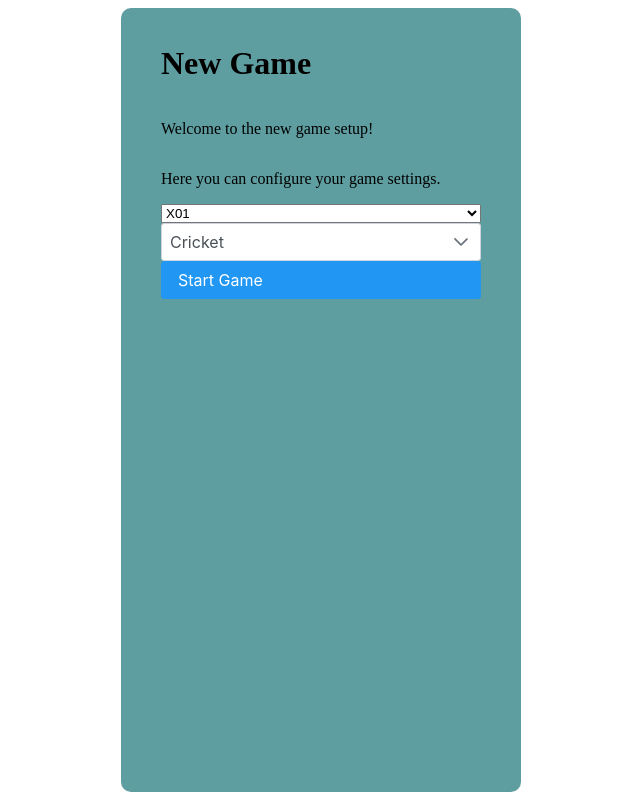
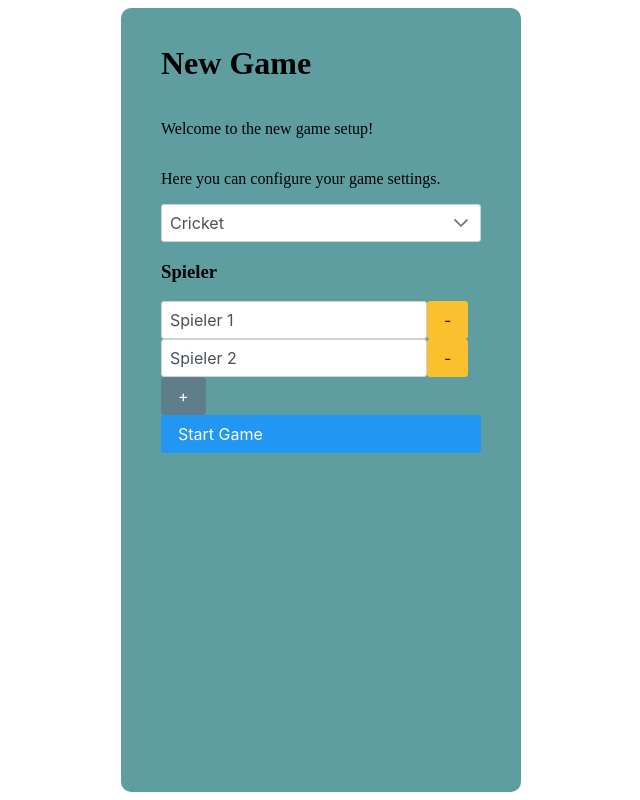
Before and after one commit to zahnmeissel/master-darts, a React (Vite) app: page / in a window 1280 px wide. Shown: the whole page, without its empty margins (319-959 px from the left). Built offline with nearby package versions, Linux system fonts and the light colour scheme.

Commit message:
new flow

```diff
--- a/src/dialogs/selectorView/gameSelectorView.tsx
+++ b/src/dialogs/selectorView/gameSelectorView.tsx
@@ -1,13 +1,9 @@
-import type {CRICKET, gameVariantOptions} from "../../lib/constants.ts";
-import {useEffect, useState} from "react";
-import {Dropdown} from "primereact/dropdown";
+import {GameType} from "../../lib/constants.ts";
 import {Button} from "primereact/button";
 import type {GameVariant} from "./api/GameVariant";
-import NewCricket from "./NewCricket";
-import type GameProvider from "./../../context/GameContext";
-import {createCricketGame} from "../../domain/CreateGameVariant";
 import GameTypeSelect from "./gameTypeSelect";
 import {useGameSetup} from "../../context/gameSetupContext";
+import OptionsCricket from "./optionsCricket";
 
 type NewGameProps = {
 	// Define any props if needed
@@ -17,9 +13,20 @@ type NewGameProps = {
 export default function GameSelectorView({onStartNewGame}: NewGameProps) {
 	const {state, dispatch} = useGameSetup();
 
+	function createGameTypeView(gameType: GameType) {
+		if (gameType === GameType.CRICKET) {
+			return (
+				<OptionsCricket />
+			)
+		}
+	}
+
 	return (
 		<div className="gameboard">
 			<GameTypeSelect />
+			{
+				createGameTypeView(state.gameType)
+			}
 			{/*
 				selectedGame === CRICKET && <GameProvider initialState={createCricketGame()}>
 				<NewCricket playerList = {players}/>
--- a/src/dialogs/selectorView/gameTypeSelect.tsx
+++ b/src/dialogs/selectorView/gameTypeSelect.tsx
@@ -10,16 +10,6 @@ export default function GameTypeSelect() {
             <h1>New Game</h1>
             <p>Welcome to the new game setup!</p>
             <p>Here you can configure your game settings.</p>
-            <select
-                value={state.gameType}
-                onChange={e => dispatch({
-                    type: "SET_GAME_TYPE",
-                    gameType: e.target.value as GameType
-                })}
-            >
-                <option value={"X01"}>X01</option>
-                <option value={"CRICKET"}>Cricket</option>
-            </select>
             <Dropdown
                 options={gameVariantOptions}
                 optionLabel={"name"}
@@ -27,7 +17,7 @@ export default function GameTypeSelect() {
                 value={state.gameType}
                 onChange={e => dispatch({
                     type: "SET_GAME_TYPE",
-                    gameType: e.target.value as GameType
+                    gameType: e.value as GameType
                 })}
             />
 
--- a/src/dialogs/selectorView/optionsCricket.tsx
+++ b/src/dialogs/selectorView/optionsCricket.tsx
@@ -3,8 +3,6 @@ import PlayerOptions from "./playerOptions";
 export default function OptionsCricket() {
 
     return (
-        <div>
-            <PlayerOptions />
-        </div>
+        <PlayerOptions/>
     );
 }
--- a/src/dialogs/selectorView/playerOptions.tsx
+++ b/src/dialogs/selectorView/playerOptions.tsx
@@ -1,4 +1,6 @@
 import {useGameSetup} from "../../context/gameSetupContext";
+import {InputText} from 'primereact/inputtext';
+import {Button} from 'primereact/button';
 
 export default function PlayerOptions() {
     const {state, dispatch} = useGameSetup();
@@ -23,8 +25,8 @@ export default function PlayerOptions() {
             <h3>Spieler</h3>
             {
                 state.players.map(player => (
-                    <>
-                        <input
+                    <div key={player.id}>
+                        <InputText
                             key={player.id}
                             value={player.name}
                             onChange={e => dispatch({
@@ -33,14 +35,20 @@ export default function PlayerOptions() {
                                 name: e.target.value
                             })}
                         />
-                        <button onClick={() => dispatch({
-                            type: "REMOVE_PLAYER",
-                            playerId: player.id
-                        })}>-</button>
-                    </>
+                        <Button
+                            onClick={() => dispatch({
+                                type: "REMOVE_PLAYER",
+                                playerId: player.id
+                            })}
+                            label={"-"}
+                            severity={"warning"}/>
+                    </div>
                 ))
             }
-            <button onClick={() => dispatch({type: "ADD_PLAYER"})}>+</button>
+            <Button
+                onClick={() => dispatch({type: "ADD_PLAYER"})}
+                label={"+"}
+                severity={"secondary"}/>
         </div>
     );
 }
```
Also changed, not shown: src/dialogs/selectorView/NewCricket.tsx (deleted, +0 -33 lines).
